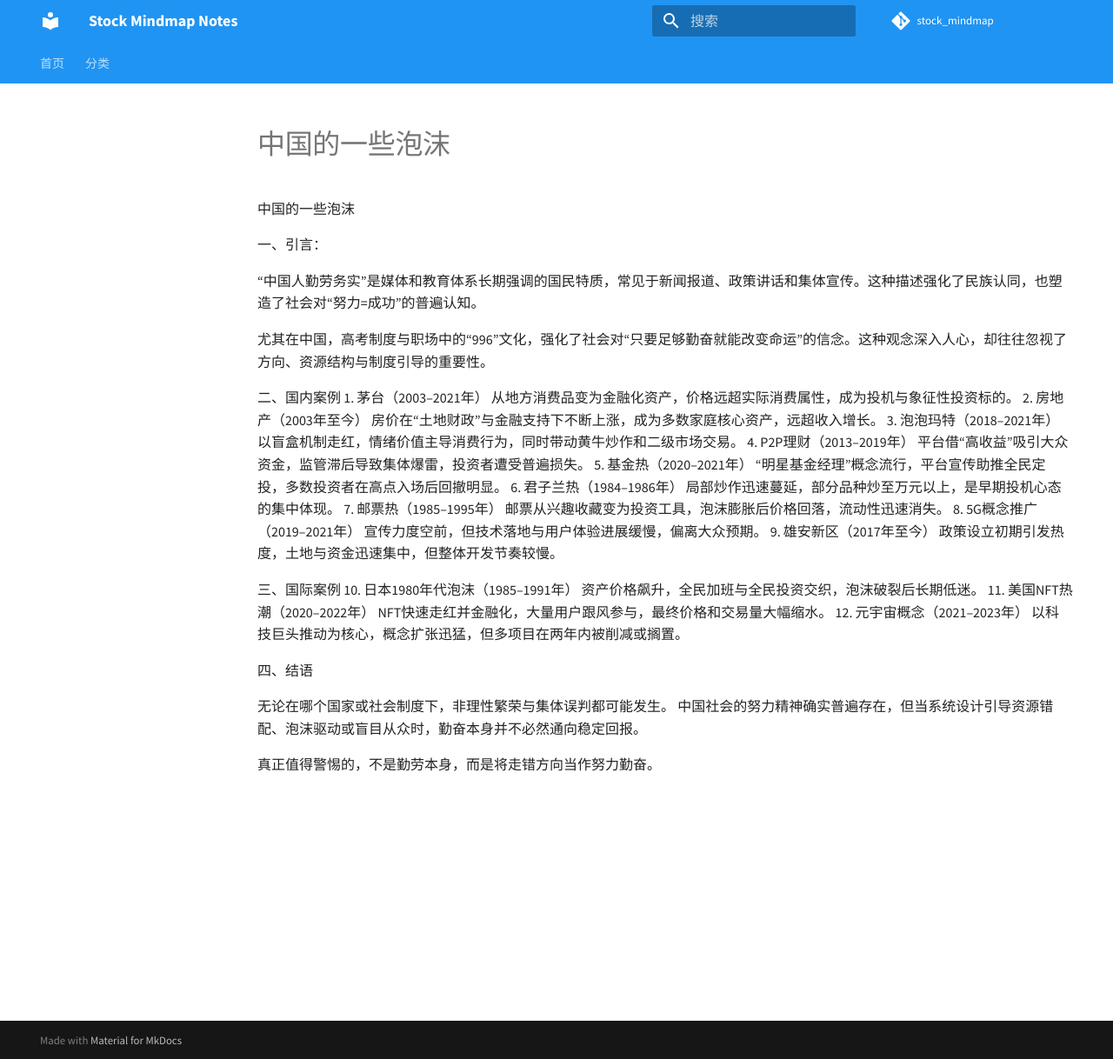
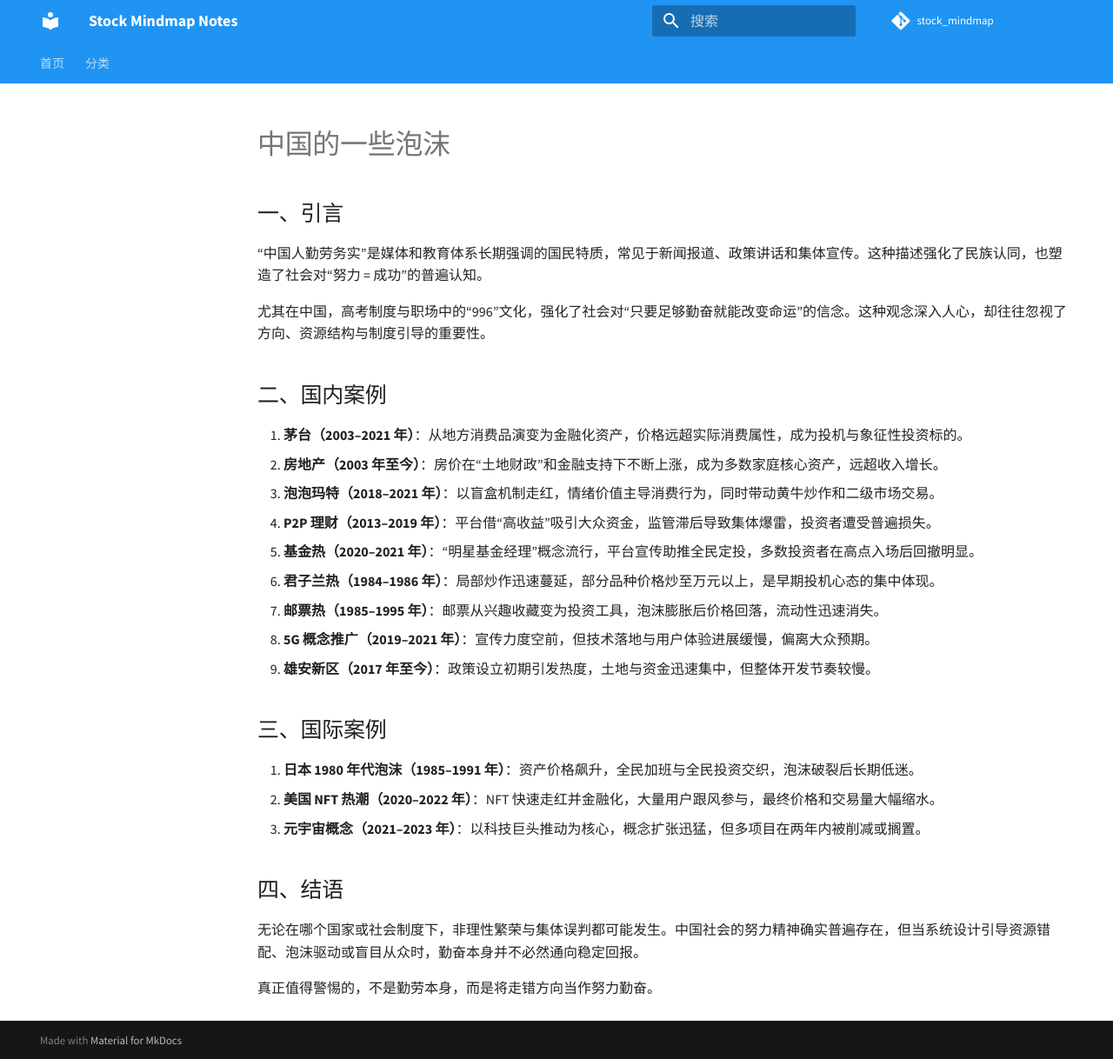
Before and after one commit to hjyssg/stock_mindmap, an MkDocs documentation site: the page built from notes/china/中国的一些泡沫.md, in a window 1280 px wide and 1218 px high. Shown: the whole window at 87% size. Built offline with MkDocs 1.6.1 and Material for MkDocs 9.7.7, drawn with Linux system fonts in a browser that asks for light colours; comment, search, counter and statistics services are not loaded.

Commit message:
fix: standardize note markdown headings

```diff
--- a/notes/china/中国的一些泡沫.md
+++ b/notes/china/中国的一些泡沫.md
@@ -1,46 +1,31 @@
-中国的一些泡沫
+# 中国的一些泡沫
 
-一、引言：
+## 一、引言
 
-“中国人勤劳务实”是媒体和教育体系长期强调的国民特质，常见于新闻报道、政策讲话和集体宣传。这种描述强化了民族认同，也塑造了社会对“努力=成功”的普遍认知。
+“中国人勤劳务实”是媒体和教育体系长期强调的国民特质，常见于新闻报道、政策讲话和集体宣传。这种描述强化了民族认同，也塑造了社会对“努力 = 成功”的普遍认知。
 
 尤其在中国，高考制度与职场中的“996”文化，强化了社会对“只要足够勤奋就能改变命运”的信念。这种观念深入人心，却往往忽视了方向、资源结构与制度引导的重要性。
 
+## 二、国内案例
 
-二、国内案例
-	1.	茅台（2003–2021年）
-从地方消费品变为金融化资产，价格远超实际消费属性，成为投机与象征性投资标的。
-	2.	房地产（2003年至今）
-房价在“土地财政”与金融支持下不断上涨，成为多数家庭核心资产，远超收入增长。
-	3.	泡泡玛特（2018–2021年）
-以盲盒机制走红，情绪价值主导消费行为，同时带动黄牛炒作和二级市场交易。
-	4.	P2P理财（2013–2019年）
-平台借“高收益”吸引大众资金，监管滞后导致集体爆雷，投资者遭受普遍损失。
-	5.	基金热（2020–2021年）
-“明星基金经理”概念流行，平台宣传助推全民定投，多数投资者在高点入场后回撤明显。
-	6.	君子兰热（1984–1986年）
-局部炒作迅速蔓延，部分品种炒至万元以上，是早期投机心态的集中体现。
-	7.	邮票热（1985–1995年）
-邮票从兴趣收藏变为投资工具，泡沫膨胀后价格回落，流动性迅速消失。
-	8.	5G概念推广（2019–2021年）
-宣传力度空前，但技术落地与用户体验进展缓慢，偏离大众预期。
-	9.	雄安新区（2017年至今）
-政策设立初期引发热度，土地与资金迅速集中，但整体开发节奏较慢。
+1. **茅台（2003–2021 年）**：从地方消费品演变为金融化资产，价格远超实际消费属性，成为投机与象征性投资标的。
+2. **房地产（2003 年至今）**：房价在“土地财政”和金融支持下不断上涨，成为多数家庭核心资产，远超收入增长。
+3. **泡泡玛特（2018–2021 年）**：以盲盒机制走红，情绪价值主导消费行为，同时带动黄牛炒作和二级市场交易。
+4. **P2P 理财（2013–2019 年）**：平台借“高收益”吸引大众资金，监管滞后导致集体爆雷，投资者遭受普遍损失。
+5. **基金热（2020–2021 年）**：“明星基金经理”概念流行，平台宣传助推全民定投，多数投资者在高点入场后回撤明显。
+6. **君子兰热（1984–1986 年）**：局部炒作迅速蔓延，部分品种价格炒至万元以上，是早期投机心态的集中体现。
+7. **邮票热（1985–1995 年）**：邮票从兴趣收藏变为投资工具，泡沫膨胀后价格回落，流动性迅速消失。
+8. **5G 概念推广（2019–2021 年）**：宣传力度空前，但技术落地与用户体验进展缓慢，偏离大众预期。
+9. **雄安新区（2017 年至今）**：政策设立初期引发热度，土地与资金迅速集中，但整体开发节奏较慢。
 
+## 三、国际案例
 
-三、国际案例
-	10.	日本1980年代泡沫（1985–1991年）
-资产价格飙升，全民加班与全民投资交织，泡沫破裂后长期低迷。
-	11.	美国NFT热潮（2020–2022年）
-NFT快速走红并金融化，大量用户跟风参与，最终价格和交易量大幅缩水。
-	12.	元宇宙概念（2021–2023年）
-以科技巨头推动为核心，概念扩张迅猛，但多项目在两年内被削减或搁置。
+1. **日本 1980 年代泡沫（1985–1991 年）**：资产价格飙升，全民加班与全民投资交织，泡沫破裂后长期低迷。
+2. **美国 NFT 热潮（2020–2022 年）**：NFT 快速走红并金融化，大量用户跟风参与，最终价格和交易量大幅缩水。
+3. **元宇宙概念（2021–2023 年）**：以科技巨头推动为核心，概念扩张迅猛，但多项目在两年内被削减或搁置。
 
+## 四、结语
 
-
-四、结语
-
-无论在哪个国家或社会制度下，非理性繁荣与集体误判都可能发生。
-中国社会的努力精神确实普遍存在，但当系统设计引导资源错配、泡沫驱动或盲目从众时，勤奋本身并不必然通向稳定回报。
+无论在哪个国家或社会制度下，非理性繁荣与集体误判都可能发生。中国社会的努力精神确实普遍存在，但当系统设计引导资源错配、泡沫驱动或盲目从众时，勤奋本身并不必然通向稳定回报。
 
 真正值得警惕的，不是勤劳本身，而是将走错方向当作努力勤奋。
```
Also changed, not shown: notes/china/中国最好的公司根本不上市.md (+7 -6 lines), notes/misc/书籍推荐.md (+21 -20 lines), notes/misc/科技发展中的质疑，从铁路到AI.md (+23 -27 lines), notes/strategy/复仇交易.md (+24 -18 lines).
